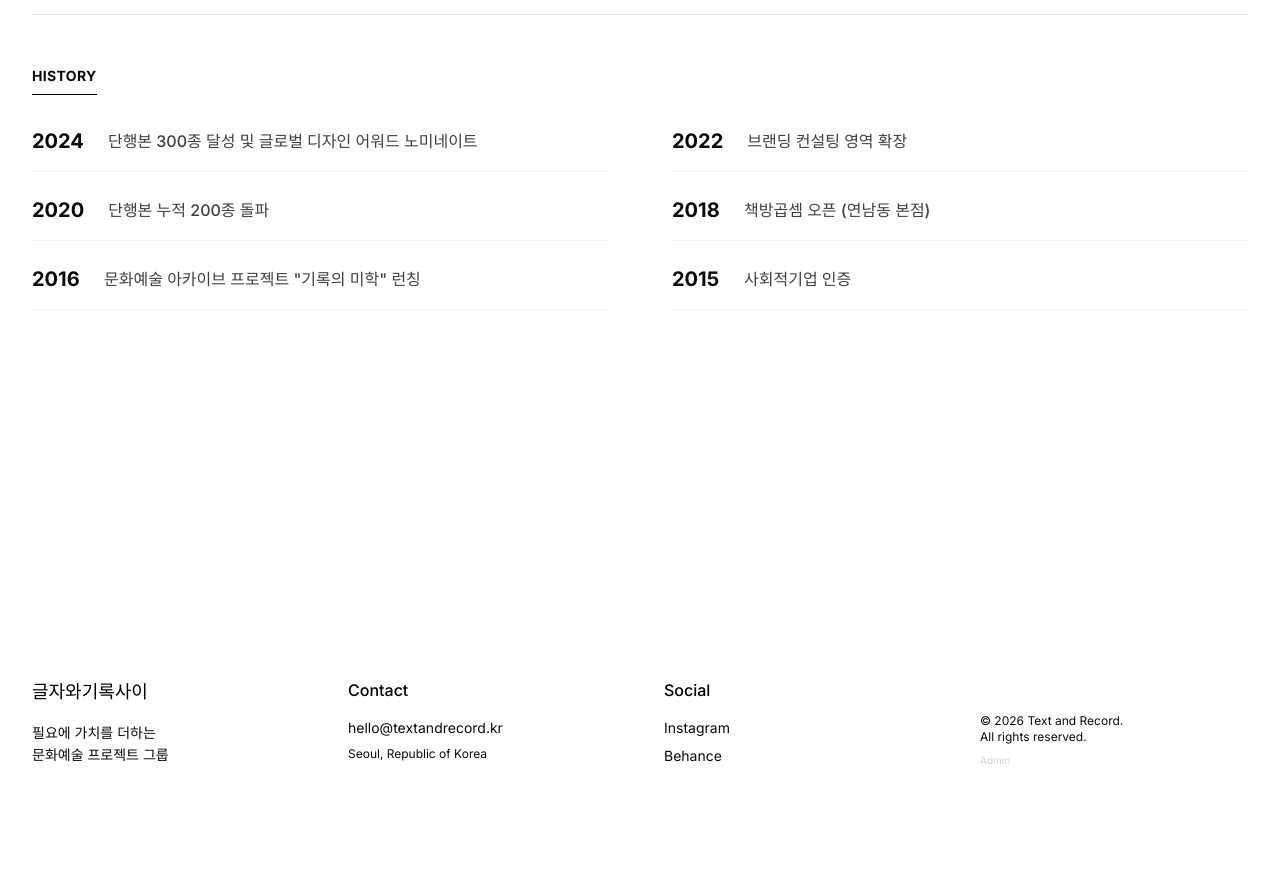
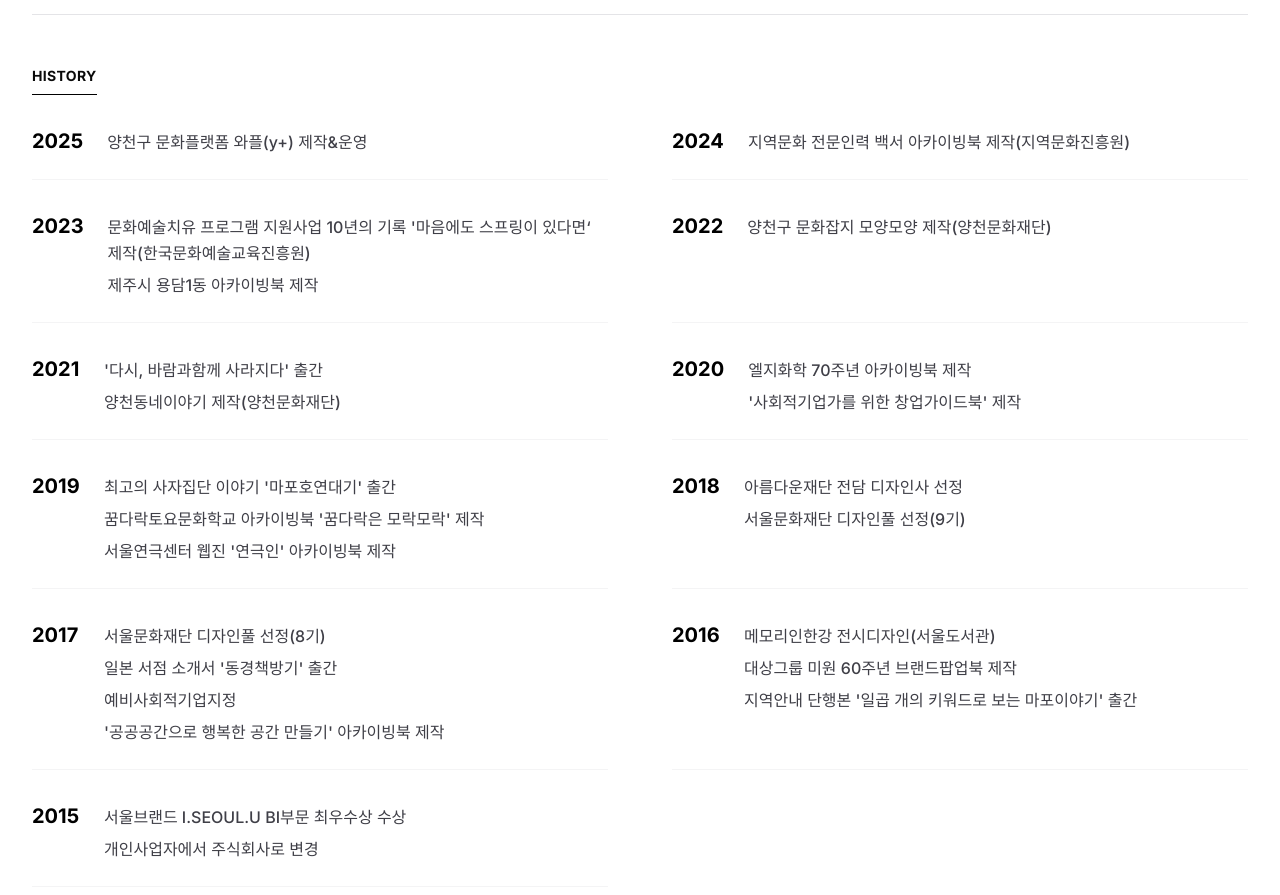
Before and after one commit to mxblue79/letterandrecords, a React (Vite) app: page /info in a window 1280 px wide. Shown: the part 860-1755 px from the top of the page. Before the commit the page ends 1707 px from the top, so only its background shows below. Built offline with nearby package versions, Linux system fonts and the light colour scheme.

Commit message:
feat(Info): update History section with complete 2015-2025 data and improved layout

```diff
--- a/src/app/pages/Info.tsx
+++ b/src/app/pages/Info.tsx
@@ -34,12 +34,78 @@
     ];
 
     const history = [
-        { year: '2024', event: '단행본 300종 달성 및 글로벌 디자인 어워드 노미네이트' },
-        { year: '2022', event: '브랜딩 컨설팅 영역 확장' },
-        { year: '2020', event: '단행본 누적 200종 돌파' },
-        { year: '2018', event: '책방곱셈 오픈 (연남동 본점)' },
-        { year: '2016', event: '문화예술 아카이브 프로젝트 "기록의 미학" 런칭' },
-        { year: '2015', event: '사회적기업 인증' },
+        {
+            year: '2025',
+            items: ['양천구 문화플랫폼 와플(y+) 제작&운영']
+        },
+        {
+            year: '2024',
+            items: ['지역문화 전문인력 백서 아카이빙북 제작(지역문화진흥원)']
+        },
+        {
+            year: '2023',
+            items: [
+                "문화예술치유 프로그램 지원사업 10년의 기록 '마음에도 스프링이 있다면‘ 제작(한국문화예술교육진흥원)",
+                "제주시 용담1동 아카이빙북 제작"
+            ]
+        },
+        {
+            year: '2022',
+            items: ['양천구 문화잡지 모양모양 제작(양천문화재단)']
+        },
+        {
+            year: '2021',
+            items: [
+                "'다시, 바람과함께 사라지다' 출간",
+                "양천동네이야기 제작(양천문화재단)"
+            ]
+        },
+        {
+            year: '2020',
+            items: [
+                "엘지화학 70주년 아카이빙북 제작",
+                "'사회적기업가를 위한 창업가이드북' 제작"
+            ]
+        },
+        {
+            year: '2019',
+            items: [
+                "최고의 사자집단 이야기 '마포호연대기' 출간",
+                "꿈다락토요문화학교 아카이빙북 '꿈다락은 모락모락' 제작",
+                "서울연극센터 웹진 '연극인' 아카이빙북 제작"
+            ]
+        },
+        {
+            year: '2018',
+            items: [
+                "아름다운재단 전담 디자인사 선정",
+                "서울문화재단 디자인풀 선정(9기)"
+            ]
+        },
+        {
+            year: '2017',
+            items: [
+                "서울문화재단 디자인풀 선정(8기)",
+                "일본 서점 소개서 '동경책방기' 출간",
+                "예비사회적기업지정",
+                "'공공공간으로 행복한 공간 만들기' 아카이빙북 제작"
+            ]
+        },
+        {
+            year: '2016',
+            items: [
+                "메모리인한강 전시디자인(서울도서관)",
+                "대상그룹 미원 60주년 브랜드팝업북 제작",
+                "지역안내 단행본 '일곱 개의 키워드로 보는 마포이야기' 출간"
+            ]
+        },
+        {
+            year: '2015',
+            items: [
+                "서울브랜드 I.SEOUL.U BI부문 최우수상 수상",
+                "개인사업자에서 주식회사로 변경"
+            ]
+        }
     ];
 
     return (
@@ -69,7 +135,7 @@
                     </div>
                 </section>
 
-                {/* Section 2: Service (Right) - replacing History's old spot */}
+                {/* Section 2: Service (Right) */}
                 <section className="col-span-1 md:col-span-6 md:col-start-7">
                     <h2 className="text-sm font-bold uppercase tracking-wide mb-8 border-b border-black pb-2 inline-block">Service</h2>
                     <div className="grid grid-cols-1 sm:grid-cols-2 gap-x-8 gap-y-12">
@@ -94,11 +160,17 @@
                 {/* Section 3: History (Full Width Below) */}
                 <section className="col-span-1 md:col-span-12 pt-12 border-t border-zinc-200">
                     <h2 className="text-sm font-bold uppercase tracking-wide mb-8 border-b border-black pb-2 inline-block">History</h2>
-                    <ul className="grid grid-cols-1 md:grid-cols-2 gap-x-16 gap-y-6">
+                    <ul className="grid grid-cols-1 md:grid-cols-2 gap-x-16 gap-y-8">
                         {history.map((item, i) => (
-                            <li key={i} className="flex gap-6 border-b border-zinc-100 pb-4 items-start">
-                                <span className="font-bold text-xl min-w-[3rem]">{item.year}</span>
-                                <span className="text-zinc-700 font-medium pt-0.5">{item.event}</span>
+                            <li key={i} className="flex gap-6 border-b border-zinc-100 pb-6 items-start">
+                                <span className="font-bold text-xl min-w-[3rem] shrink-0 text-black">{item.year}</span>
+                                <div className="space-y-1.5 pt-0.5 w-full">
+                                    {item.items.map((event, idx) => (
+                                        <p key={idx} className="text-zinc-700 font-medium leading-relaxed break-keep">
+                                            {event}
+                                        </p>
+                                    ))}
+                                </div>
                             </li>
                         ))}
                     </ul>
```
